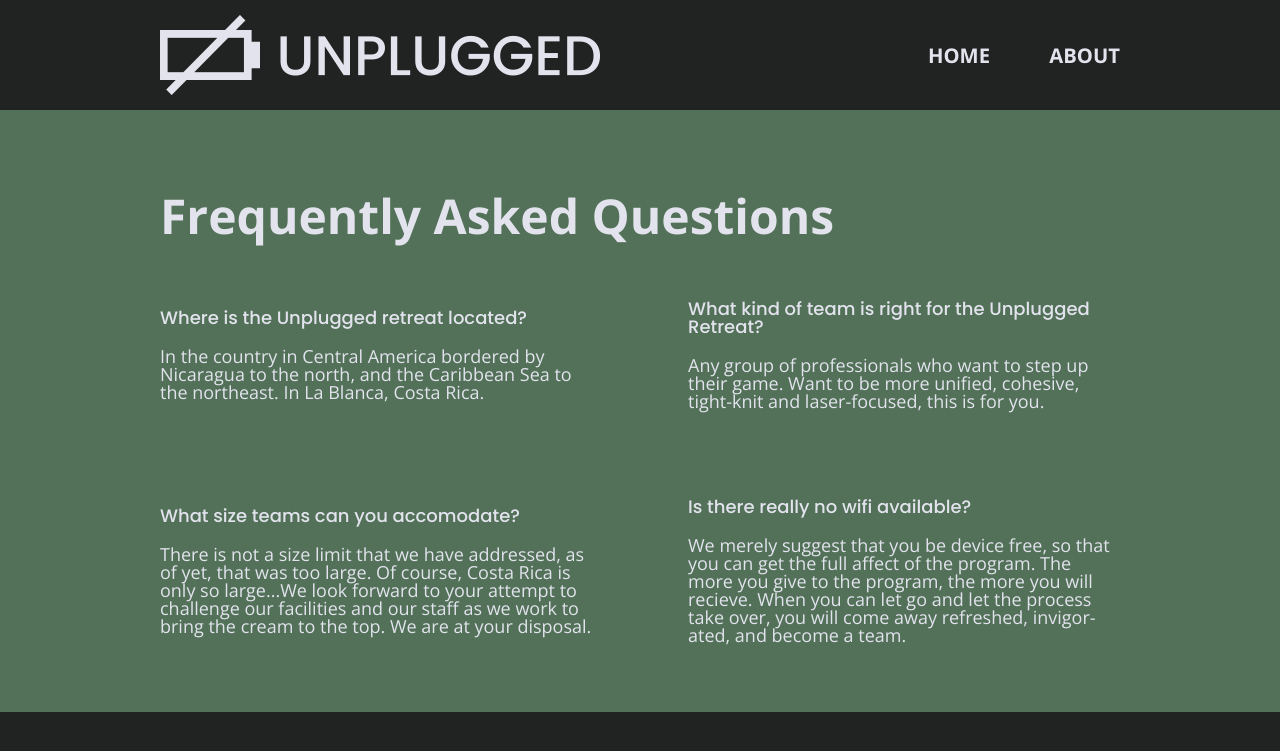
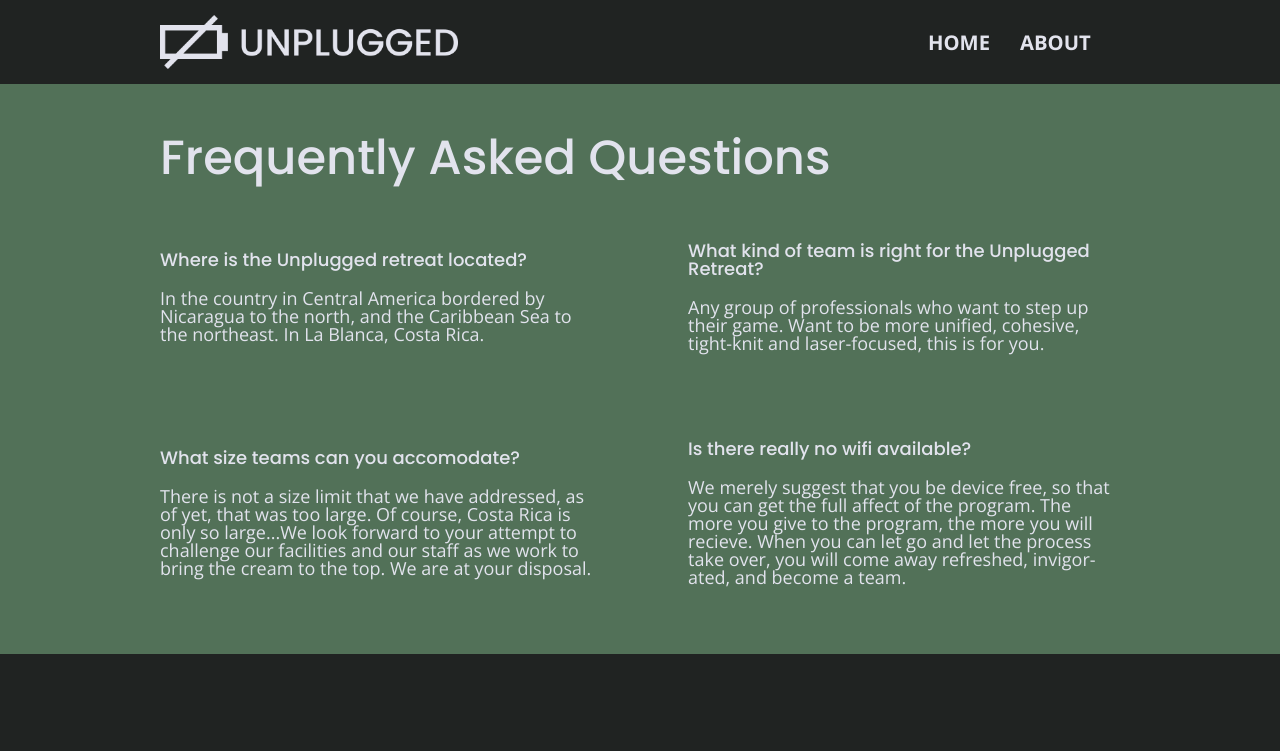
Before and after one commit to mjlemus6045/206-unplugged-retreat, a website: page faq/index.html in a window 1280 px wide. Shown: the top 751 px of the page. Drawn offline with nearby package versions, Linux system fonts and the light colour scheme.

Commit message:
Finished add css styles and padding

```diff
--- a/css/main.css
+++ b/css/main.css
@@ -339,6 +339,7 @@ address {
       About Page
       ===================================================================== */
 
+
    .mission {
      display: flex;
      justify-content: center;
@@ -389,14 +390,14 @@ address {
      align-items: center;
      flex-flow: row wrap;
     }
-    .faq h1 {
+    .faq h2 {
       margin-bottom: 40px;
       line-height: 1;
     }
     .faq-content {
       margin-bottom: 50px;
     }
-    .faq-content h3 {
+    .faq-content h4 {
       line-height: 1.333;
     }
 
@@ -560,6 +561,9 @@ address {
     flex-flow: column wrap;
     flex-basis: 50%;
   }
+  .features-items p {
+    width: 55%;
+  }
   .features .features-items-description  {
     width: 62%;
   }
@@ -648,6 +652,9 @@ address {
       FAQ Page
       ===================================================================== */
 
+  header nav ul li a {
+    padding-right: 30px;
+  }
   .faq .content-wrapper {
       justify-content: space-between;
   }
@@ -747,11 +754,11 @@ footer h4 {
   ===================================================================== */
 
 
-  .faq h1 {
+  .faq h2 {
     width: 100%;
     font-size: 3em;
   }
-  .faq h3,
+  .faq h4,
   .faq p {
     font-size: 1.125em;
     line-height: 1;
--- a/faq/index.html
+++ b/faq/index.html
@@ -29,7 +29,9 @@
 
   <header>
     <div class="content-wrapper">
+      <figure>
       <a href="#"><img src="../img/logo@2x.png.png" alt="unplugged logo"></a>
+      </figure>
       <div class="header-divider"></div>
       <nav>
         <ul>
@@ -42,22 +44,22 @@
       <main>
         <section class="faq">
           <div class="content-wrapper">
-            <h1>Frequently Asked Questions</h1>
+            <h2>Frequently Asked Questions</h2>
               <div class="faq-content">
-                <h3>Where is the Unplugged retreat located?</h3>
+                <h4>Where is the Unplugged retreat located?</h4>
                 <p>In the country in Central America bordered by Nicaragua to
                   the north, and the Caribbean Sea to the northeast. In La Blanca, Costa Rica. </p>
               </div>
               <div class="faq-content">
-                <h3>What kind of team is right for the Unplugged Retreat?</h3>
+                <h4>What kind of team is right for the Unplugged Retreat?</h4>
                 <p>Any group of professionals who want to step up their game. Want to be more unified, cohesive, tight-knit and laser-focused, this is for you.</p>
               </div>
               <div class="faq-content">
-                <h3>What size teams can you accomodate?</h3>
+                <h4>What size teams can you accomodate?</h4>
                 <p>There is not a size limit that we have addressed, as of yet, that was too large. Of course, Costa Rica is only so large...We look forward to your attempt to challenge our facilities and our staff as we work to bring the cream to the top. We are at your disposal.</p>
               </div>
               <div class="faq-content">
-                <h3>Is there really no wifi available?</h3>
+                <h4>Is there really no wifi available?</h4>
                 <p>We merely suggest that you be device free, so that you can get the full affect of the program. The more you give to the program, the more you will recieve. When you can let go and let the process take over, you will come away refreshed, invigor- ated, and become a team.
                 </p>
               </div>
```
Also changed, not shown: about/index.html (+2 -0 lines).
